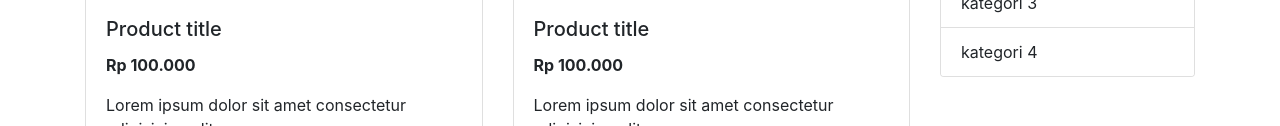
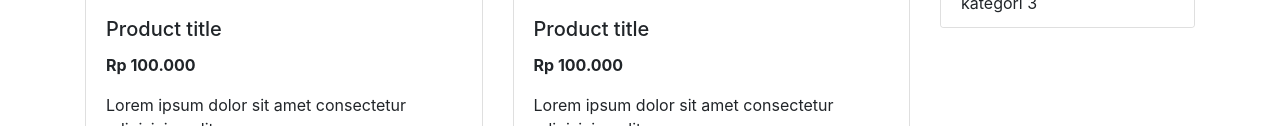
Before and after one commit to aidil03f/shop, a plain HTML site: page index.html in a window 1280 px wide. Shown: the part 435-561 px from the top of the page. Drawn offline with Linux system fonts and the light colour scheme.

Commit message:
delete kategori 4

```diff
--- a/index.html
+++ b/index.html
@@ -213,7 +213,7 @@
                                 <li class="list-group-item">kategori 1</li>
                                 <li class="list-group-item">kategori 2</li>
                                 <li class="list-group-item">kategori 3</li>
-                                <li class="list-group-item">kategori 4</li>
+
                             </ul>
 
                         </div>
```
